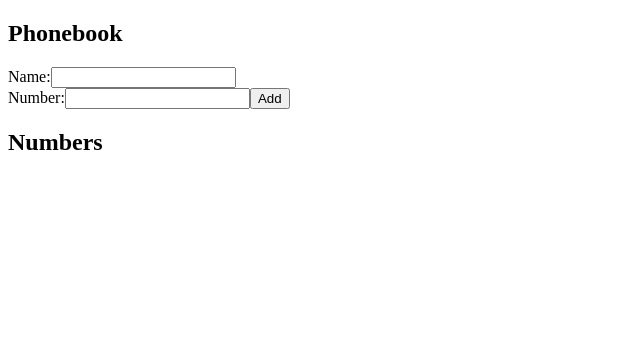
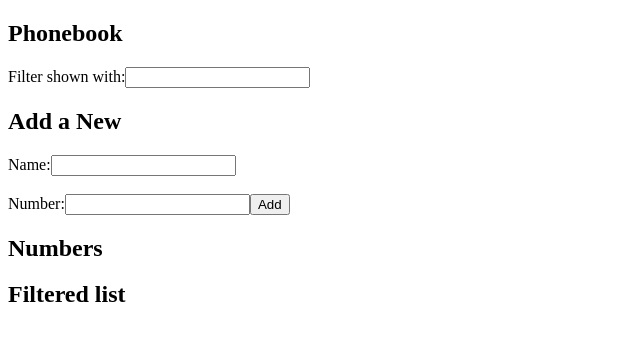
Before and after one commit to aum1618/part-2, a React (Create React App) app in the folder phonebook/: page / in a window 1280 px wide. Shown: the top 340 px of the page, without its empty margins (0-640 px from the left). Built offline with nearby package versions, Linux system fonts and the light colour scheme.

Commit message:
exercise 2.9 done

```diff
--- a/phonebook/src/App.js
+++ b/phonebook/src/App.js
@@ -1,46 +1,69 @@
-import React, { useState } from 'react';
+import React, { useState } from "react";
 
 function NameList() {
   // Declare a state variable called "names" with an initial value of an empty array
   const [names, setNames] = useState([]);
+  // Declare a state variable called "filterList" with an initial value of an empty array
+  const [filterList, setFilterList] = useState([]);
 
   // Declare a state variable called "name" with an initial value of an empty string
-  const [name, setName] = useState('');
-  const [number,setNumber]=useState('')
+  const [name, setName] = useState("");
+  const [number, setNumber] = useState("");
+  // Declare a state variable called "filter" with an initial value of an empty string
+  const [filter, setFilter] = useState("");
 
   // Event handler for the input element's "onChange" event
   function handleChange(event) {
     setName(event.target.value);
   }
+
   function handleNumber(event) {
     setNumber(event.target.value);
   }
 
+  // Event handler for the filter input element's "onChange" event
+  function handleFilter(event) {
+    setFilter(event.target.value);
+    updateFilterList();
+  }
+
+  // Function to update the filterList state variable based on the current filter value
+  function updateFilterList() {
+    const filteredNames = names.filter((name) => name.name.includes(filter));
+    setFilterList(filteredNames);
+  }
 
   // Event handler for the form's "onSubmit" event
   function handleSubmit(event) {
     event.preventDefault();
-    if(names.name===name){
-      alert(`${name} is already added to phonebook`)
-    }else{
+    if (names.some((name) => names.name === name)) {
+      alert(`${name} is already added to phonebook`);
+    } else {
+      // Add the current value of "name" and "number" to the "names" array as an object
+      const data = { name: name, number: number };
+      setNames([...names, data]);
 
-    // Add the current value of "name" to the "names" array
-    let Data={name:name,number:number}
-    setNames([...names,Data]);
-
-    // Reset the value of "name" to an empty string
-    setName('');
-    setNumber('')
+      // Reset the value of "name" and "number" to empty strings
+      setName("");
+      setNumber("");
     }
   }
 
   return (
     <div>
       <h2>Phonebook</h2>
+      <label>
+        Filter shown with:
+        <input type="text" value={filter} onChange={handleFilter} />
+        <br />
+      </label>
       <form onSubmit={handleSubmit}>
+        <h2>Add a New</h2>
         <label>
           Name:
-          <input type="text" value={name} onChange={handleChange} /><br />
+          <input type="text" value={name} onChange={handleChange} />
+          <br />
+          <br />
           Number:
           <input type="text" value={number} onChange={handleNumber} />
         </label>
@@ -49,7 +72,17 @@ function NameList() {
       <h2>Numbers</h2>
       <div>
         {names.map((name, index) => (
-          <p key={index}>{name.name} {name.number}</p>
+          <p key={index}>
+            {name.name} {name.number}
+          </p>
+        ))}
+      </div>
+      <h2>Filtered list</h2>
+      <div>
+        {filterList.map((name, index) => (
+          <p key={index}>
+            {name.name} {name.number}
+          </p>
         ))}
       </div>
     </div>
```
